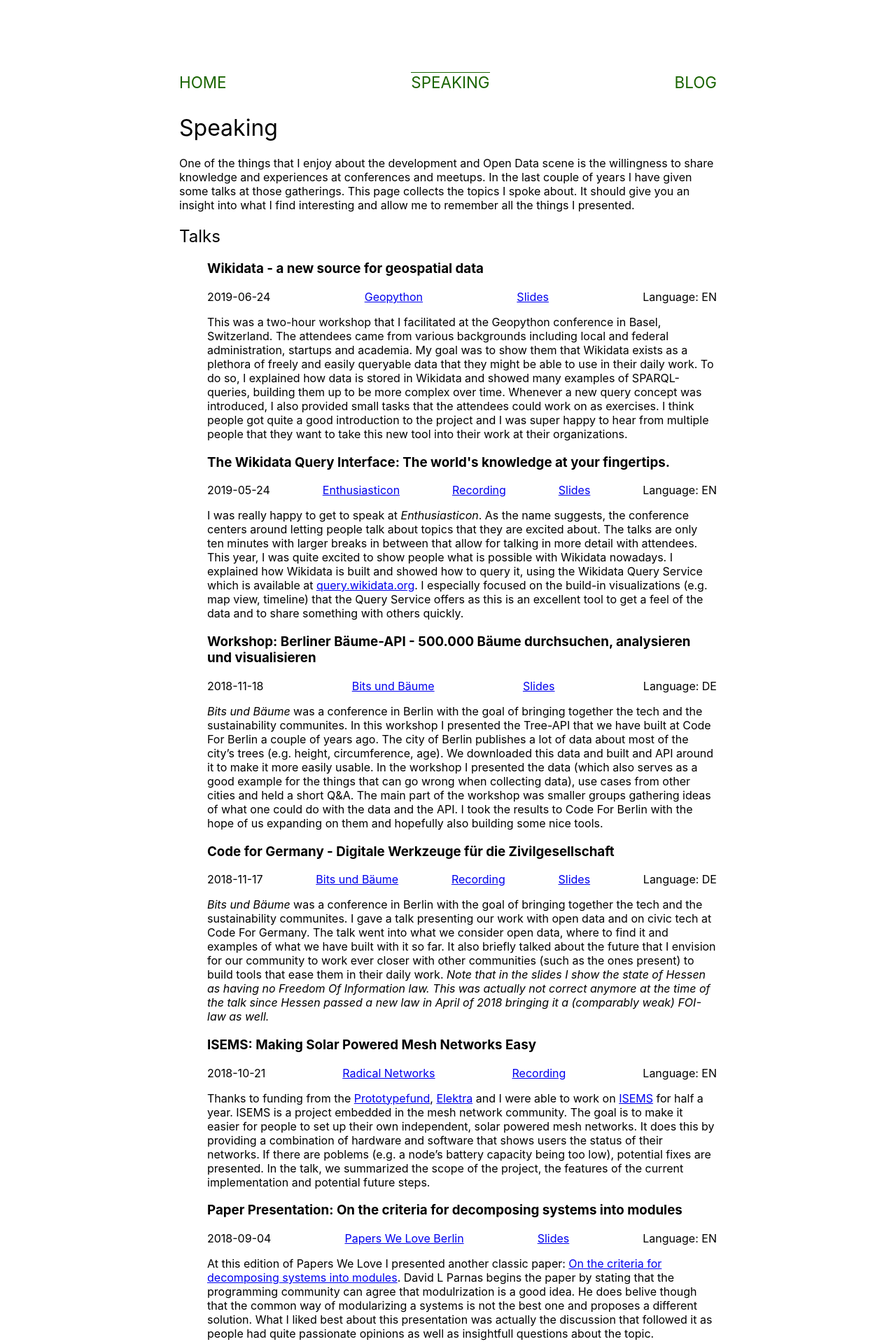
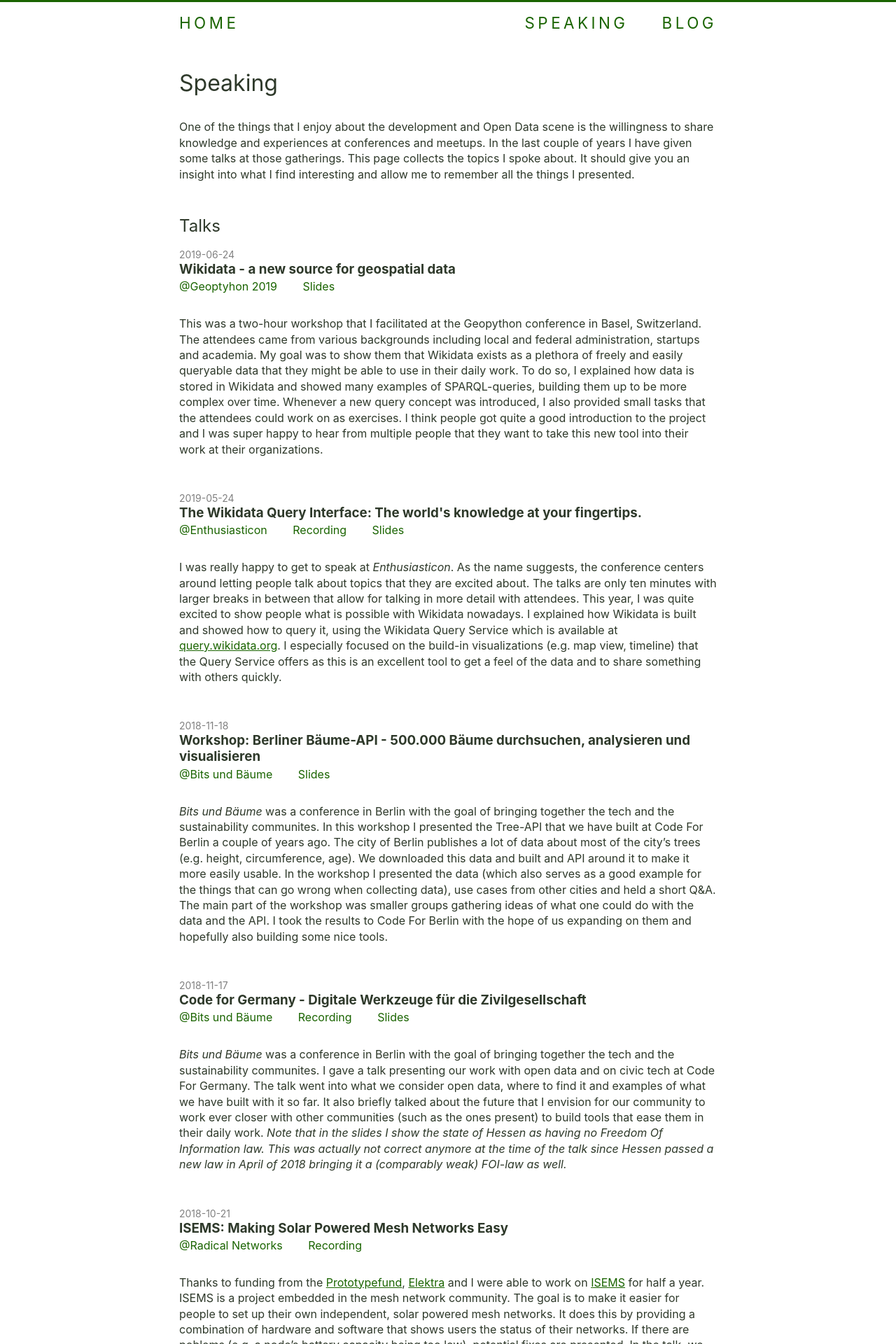
Before and after one commit to k-nut/website, a Jekyll site: the page built from speaking.md, in a window 1280 px wide. Shown: the top 1920 px of the page at 70% size. Built offline with Jekyll 4.4.1, drawn with Linux system fonts in a browser that asks for light colours; some of the changed text lies outside the part shown.

Commit message:
Update styles, provide blog styles

```diff
--- a/Gemfile
+++ b/Gemfile
@@ -1,3 +1,7 @@
 source "https://rubygems.org"
 
-gem "jekyll", "~> 3.7.3"
+gem "jekyll", "~> 4.0.0"
+
+group :jekyll_plugins do
+   gem "jekyll-seo-tag", "~> 2.6.0"
+end
--- a/_config.yml
+++ b/_config.yml
@@ -1,21 +1,20 @@
-# Welcome to Jekyll!
-#
-# This config file is meant for settings that affect your whole blog, values
-# which you are expected to set up once and rarely edit after that. If you find
-# yourself editing this file very often, consider using Jekyll's data files
-# feature for the data you need to update frequently.
-#
-# For technical reasons, this file is *NOT* reloaded automatically when you use
-# 'bundle exec jekyll serve'. If you change this file, please restart the server process.
+title: k-nut.eu
+baseurl: "" # the subpath of your site, e.g. /blog
+url: "https://k-nut.eu"
+twitter:
+ username: notknut
 
 # Build settings
 markdown: kramdown
+kramdown:
+ input: GFM
+ hard_wrap: false
 
-# Exclude from processing.
-# The following items will not be processed, by default. Create a custom list
-# to override the default setting.
 exclude:
  - Gemfile
  - Gemfile.lock
  - deploy.sh
  - vendor
+
+plugins:
+ - jekyll-seo-tag
--- a/_layouts/default.html
+++ b/_layouts/default.html
@@ -1,92 +1,34 @@
-<!doctype html>
-<html lang='en'>
+<!DOCTYPE html>
+<html lang="en">
   <head>
     <meta charset="utf-8" />
-  <meta name="viewport" content="width=device-width, initial-scale=1">
-  <title> k-nut.eu - Knut Hühne {% if page.title %} - {{ page.title }} {% endif %} </title>
+    <meta name="viewport" content="width=device-width, initial-scale=1" />
 
-  <link rel="apple-touch-icon" sizes="180x180" href="/apple-touch-icon.png">
-  <link rel="icon" type="image/png" sizes="32x32" href="/favicon-32x32.png">
-  <link rel="icon" type="image/png" sizes="16x16" href="/favicon-16x16.png">
-  <link rel="manifest" href="/site.webmanifest">
-  <link rel="mask-icon" href="/safari-pinned-tab.svg" color="#1A6400">
-
-  <style media="screen">
-  html, body, * {
-    box-sizing: border-box;
-  }
-
-  body {
-    font-family: -apple-system, BlinkMacSystemFont, "Segoe UI", Roboto, Oxygen-Sans, Ubuntu, Cantarell, "Helvetica Neue", sans-serif
-  }
-
-  h1, h2{
-    font-weight: normal;
-  }
-
-  main {
-    padding: 5rem 1rem;
-  }
-
-  .centered {
-    width: 800px;
-    margin: 0 auto;
-  }
-
-  footer {
-    text-align: center;
-  }
-
-  footer a, footer a:visited {
-    color: gray;
-    text-decoration: none;
-  }
-
-  @media (max-width: 800px) {
-    .centered {
-      width: 100%;
-    }
-  }
-
-    .main-nav ul{
-      margin-bottom: 2em;
-      display: flex;
-      padding: 0;
-      justify-content: space-between;
-    }
-
-    .main-nav li {
-      list-style-type: none;
-    }
-
-    .main-nav a {
-      text-decoration: none;
-      text-transform: uppercase;
-      font-size: 1.4rem;
-      color: rgb(26, 100, 0);
-    }
-
-  .main-nav a.active {
-    border-top: 1px solid rgb(26, 100, 0);
-  }
-
-  </style>
+    <link rel="apple-touch-icon" sizes="180x180" href="/apple-touch-icon.png" />
+    <link rel="icon" type="image/png" sizes="32x32" href="/favicon-32x32.png" />
+    <link rel="icon" type="image/png" sizes="16x16" href="/favicon-16x16.png" />
+    <link rel="manifest" href="/site.webmanifest" />
+    <link rel="mask-icon" href="/safari-pinned-tab.svg" color="#1A6400" />
+    <link rel="stylesheet" href="{{ '/assets/css/style.css' | relative_url }}">
+    {% seo %}
   </head>
   <body>
-  <main class="centered">
-    <nav class="main-nav">
+    <nav class="main-nav centered">
       <ul>
-        <li><a href="/" {% if page.url  == "/" %}class="active"{% endif %}>Home</a></li>
-        <li><a href="/speaking" {% if page.url  == "/speaking/" %}class="active"{% endif %}>Speaking</a></li>
+        <li><a href="/">Home</a></li>
+        <li><a href="/speaking">Speaking</a></li>
         <li><a href="https://blog.k-nut.eu">Blog</a></li>
       </ul>
     </nav>
 
+    <main class="centered">
       {{ content }}
     </main>
+
     <footer class="centered">
+      <nav>
         <a href="/impressum/">Impressum</a>
+      </nav>
     </footer>
   </body>
-
 </html>
--- /dev/null
+++ b/_sass/_base.sass
@@ -0,0 +1,44 @@
+html, body, *
+  box-sizing: border-box
+
+body
+  font-family: -apple-system, BlinkMacSystemFont, "Segoe UI", Roboto, Oxygen-Sans, Ubuntu, Cantarell, "Helvetica Neue", sans-serif
+  color: hsl(104, 15%, 19.6%)
+  border-top: 3px solid hsl(104, 100%, 19.6%)
+  margin: 0
+
+h1,
+h2
+  font-weight: normal
+
+h3
+  font-weight: bolder
+
+ul
+  padding: 0
+
+  li
+    list-style-type: none
+
+h2
+  margin-top: 3rem
+  margin-bottom: 0.5rem
+
+a
+  color: rgb(26, 100, 0)
+
+p
+  margin: 2rem 0
+  line-height: 1.4em
+
+.centered
+  width: 800px
+  margin: 0 auto
+  padding: 1rem
+
+@media (max-width: 800px)
+  .centered
+    width: 100%
+
+.entry
+  margin-bottom: 3rem
--- /dev/null
+++ b/_sass/blog.sass
@@ -0,0 +1,12 @@
+pre
+  overflow-x: auto
+  padding: 8px 12px
+blockquote
+  padding-left: 2rem
+  margin-left: 1rem
+  border-left: 4px solid hsl(104, 15%, 69.6%)
+  font-style: italic
+iframe
+  width: 100%
+  height: 400px
+  border: none
--- /dev/null
+++ b/_sass/footer.sass
@@ -0,0 +1,16 @@
+footer
+  padding: 1rem 0
+  margin: 4rem 0
+  &::before
+    width: 80px
+    content: ""
+    display: block
+    border-top: 1px solid lightgray
+    margin-bottom: 1rem
+  nav
+    display: flex
+    justify-content: space-between
+footer a,
+footer a:visited
+  color: gray
+  text-decoration: none
--- /dev/null
+++ b/_sass/index.sass
@@ -0,0 +1,3 @@
+.projects-list
+  li
+    margin-bottom: 1rem
--- /dev/null
+++ b/_sass/nav.sass
@@ -0,0 +1,37 @@
+.main-nav
+
+  ul
+    max-width: 800px
+    display: flex
+    padding: 0
+    justify-content: space-between
+    flex-wrap: wrap
+    margin: 0
+
+  li
+    list-style-type: none
+
+    &:first-child
+      flex-grow: 1
+
+    &:not(:first-child)
+      margin-left: 3rem
+
+  a
+    text-decoration: none
+    text-transform: uppercase
+    letter-spacing: 0.2em
+    font-size: 1.4rem
+    color: rgb(26, 100, 0)
+
+
+@media (max-width: 800px)
+  .main-nav ul li
+    width: 100%
+    margin-left: 0 !important
+
+    &:first-child
+      margin-bottom: 1.4em !important
+
+    &:not(:last-child)
+      margin-bottom: 1em !important
--- /dev/null
+++ b/_sass/speaking.sass
@@ -0,0 +1,21 @@
+.date
+  color: gray
+  font-size: 14px
+  margin-bottom: 0
+
+.meta
+  & > *
+    margin-right: 2em
+
+  a
+    &:hover
+      text-decoration: underline
+
+.meta a,
+.meta a:visited
+  color: rgb(26, 100, 0)
+  text-decoration: none
+
+.title
+  margin-top: 0
+  margin-bottom: 0.2rem
--- /dev/null
+++ b/assets/css/style.sass
@@ -0,0 +1,10 @@
+---
+---
+
+
+@import 'base'
+@import 'nav'
+@import 'footer'
+@import 'index'
+@import 'speaking'
+@import 'blog'
--- a/speaking.md
+++ b/speaking.md
@@ -5,8 +5,9 @@ permalink: /speaking/
 talks:
   - title: "Wikidata - a new source for geospatial data"
     date: 2019-06-24
-    venue: >
-      [Geopython](http://2019.geopython.net)
+    venue:
+      label: Geoptyhon 2019
+      url: http://2019.geopython.net
     language: EN
     slides: /static/Geopython-Wikidata.pdf
     description: >
@@ -21,8 +22,9 @@ talks:
       multiple people that they want to take this new tool into their work at their organizations.
   - title: "The Wikidata Query Interface: The world's knowledge at your fingertips."
     date: 2019-05-24
-    venue: >
-      [Enthusiasticon](https://www.enthusiasticon.de)
+    venue:
+      label: Enthusiasticon
+      url: https://www.enthusiasticon.de
     language: EN
     slides: /static/Enthusiasticon-Wikidata.pdf
     video: https://www.youtube.com/watch?v=jTmkEmn84dI
@@ -38,8 +40,9 @@ talks:
       with others quickly.
   - title: "Workshop: Berliner Bäume-API - 500.000 Bäume durchsuchen, analysieren und visualisieren"
     date: 2018-11-18
-    venue: >
-      [Bits und Bäume](https://bits-und-baeume.org)
+    venue:
+      label: Bits und Bäume
+      url: https://bits-und-baeume.org
     language: DE
     slides: /static/Berliner-Bäume-API.pdf
     description: >
@@ -53,8 +56,9 @@ talks:
       some nice tools.
   - title: "Code for Germany - Digitale Werkzeuge für die Zivilgesellschaft"
     date: 2018-11-17
-    venue: >
-      [Bits und Bäume](https://bits-und-baeume.org)
+    venue:
+      label: Bits und Bäume
+      url: https://bits-und-baeume.org
     language: DE
     video: https://media.ccc.de/v/bub2018-12-code_for_germany_-_digitale_werkzeuge_fur_die_zivilgesellschaft
     slides: /static/Code-For-Germany-Bits-und-Bäume.pdf
@@ -69,8 +73,9 @@ talks:
       a new law in April of 2018 bringing it a (comparably weak) FOI-law as well.*
   - title: "ISEMS: Making Solar Powered Mesh Networks Easy"
     date: 2018-10-21
-    venue: >
-      [Radical Networks](https://radicalnetworks.org)
+    venue:
+      label: Radical Networks
+      url: https://radicalnetworks.org
     language: EN
     video: https://www.youtube.com/watch?v=Fx38uWU1G8M&t=1s
     description: >
@@ -82,8 +87,9 @@ talks:
       In the talk, we summarized the scope of the project, the features of the current implementation and potential future steps.
   - title: "Paper Presentation: On the criteria for decomposing systems into modules"
     date: 2018-09-04
-    venue: >
-      [Papers We Love Berlin](https://www.meetup.com/de-DE/Papers-We-Love-Berlin/)
+    venue:
+      label: Papers We Love Berlin
+      url: https://www.meetup.com/de-DE/Papers-We-Love-Berlin/
     language: EN
     slides: /static/Criteria-for-Modularization.pdf
     description: >
@@ -95,8 +101,9 @@ talks:
       as people had quite passionate opinions as well as insightfull questions about the topic.
   - title: "Offene Daten - Geschichte, Hintergründe, Anwendungen"
     date: 2018-03-01
-    venue: >
-      [Think Big Data Camp](https://www.think-big.org/machen/camps/)
+    venue:
+      label: Think Big Data Camp
+      url: https://www.think-big.org/machen/camps/
     language: DE
     slides: /static/Die-Welt-der-offenen-Daten.pdf
     description: >
@@ -109,8 +116,9 @@ talks:
       actual problems and improve their communities.
   - title: "Paper Presentation: MENACE - Machine learning with matchboxes"
     date: 2018-02-01
-    venue: >
-      [Papers We Love Berlin](https://www.meetup.com/de-DE/Papers-We-Love-Berlin/)
+    venue:
+      label: Papers We Love Berlin
+      url: https://www.meetup.com/de-DE/Papers-We-Love-Berlin/
     language: EN
     slides: /static/papers-we-love-with-notes.pdf
     description: >
@@ -122,8 +130,9 @@ talks:
       examples of machine reinforcement learning though.
   - title: Nationalist or Not - building a game with Wikidata
     date: 2017-06-24
-    venue: >
-      [Wikidata Wahldaten Workshop](https://de.wikipedia.org/wiki/Wikipedia:Wikidata-Wahldaten-Workshop)
+    venue:
+      label: Wikidata Wahldaten Workshop
+      url: https://de.wikipedia.org/wiki/Wikipedia:Wikidata-Wahldaten-Workshop
     code: https://github.com/k-nut/nationalist-or-not
     language: DE
     description: >
@@ -134,7 +143,6 @@ talks:
       of left- and right-wing politicians are fetched from Wikidata and the players have to swipe left or right depending on
       the party association that they guess fo the politician. In the talk/workshop I went over the data model that is used
       for this in Wikidata and we had a look at the (relatively small amount of) code that was required to build the game.
-
 
 lightningtalks:
   - title: Introduction to Open Data and Code For Germany
@@ -230,6 +238,7 @@ lightningtalks:
       my small system for remembering tools that I discovered. People seemed to like these small hacks and awarded this *Hack of the Month* again.
       To say thank you I wrote two blogposts later: [Cowjokes command line script](https://blog.k-nut.eu/cowjokes), [remembering tools](https://blog.k-nut.eu/tools-and-tricks)
 ---
+
 <h1> Speaking </h1>
 
 One of the things that I enjoy about the development and Open Data scene is the willingness to share knowledge and experiences at conferences and meetups. In the last couple of years I have given some talks at those gatherings. This page collects the topics I spoke about. It should give you an insight into what I find interesting and allow me to remember all the things I presented.
@@ -238,13 +247,15 @@ One of the things that I enjoy about the development and Open Data scene is the
   <ul>
     {% assign talks = page.talks | sort: 'date' | reverse  %}
     {% for item in talks  %}
-    <li>
+    <li class="entry">
+      <span class="date">{{ item.date }}</span>
       <h3 class="title">{{ item.title }} </h3>
       <div class="meta">
-        <span class="date">{{ item.date }}</span>
-        <span class="venue">{{ item.venue | markdownify | remove: '<p>' | remove: '</p>' }}</span>
+        <span class="venue">
+         <a href="{{item.venue.url}}">@{{ item.venue.label }} </a>
+        </span>
         {% if item.code %}
-        <span class="code"><a href="{{item.code}}"> Code </a> </span>
+        <span class="code"><a href="{{item.code}}">Code</a></span>
         {% endif %}
         {% if item.video %}
         <span class="video"><a href="{{item.video}}"> Recording </a> </span>
@@ -252,13 +263,11 @@ One of the things that I enjoy about the development and Open Data scene is the
         {% if item.slides %}
         <a href="{{ item.slides }}" class="slides">Slides</a>
         {% endif %}
-        <span class="language">Language: {{ item.language }}</span>
       </div>
       <div class="description">{{ item.description | markdownify }}</div>
     </li>
     {% endfor %}
   </ul>
-
 
 <h2> Lightning Talks </h2>
   <p>
@@ -268,18 +277,17 @@ I have also given some Lightning Talks. Most of them at <a href="https://www.mee
   <ul>
     {% assign ts = page.lightningtalks | sort : 'date' | reverse %}
     {% for item in ts %}
-    <li>
+    <li class="entry">
+      <span class="date">{{ item.date }}</span>
       <h3 class="title">{{ item.title }} </h3>
       <div class="meta">
-        <span class="date">{{ item.date }}</span>
         <span class="venue">{{ item.venue }}</span>
         {% if item.slides %}
         <a href="{{ item.slides }}" class="slides">Slides</a>
         {% endif %}
         {% if item.source %}
-        <a href="{{ item.source }}" class="source">Source</a>
+        <a href="{{ item.source }}" class="source">Code</a>
         {% endif %}
-        <span class="language">Language: {{ item.language }}</span>
       </div>
       <div class="description">{{ item.description | markdownify }}</div>
     </li>
@@ -289,20 +297,6 @@ I have also given some Lightning Talks. Most of them at <a href="https://www.mee
 I also usually present the work that we do at the Open Knowledge Lab Berlin once a month at our meetup. The presentation gives a general overview about the background of open data, its applications and the work that we in Berlin and the whole codefor.de community is doing with it. If this sounds interesting to you, you should totally <a href="https://www.meetup.com/OK-Lab-Berlin/">come by</a>.
 
 <style>
-.meta {
-display: flex;
-justify-content: space-between;
-flex-wrap: wrap;
-}
 
-ul li {
-  list-style-type: none;
-}
-
-@media (max-width: 700px) {
-  .meta, .meta > * {
-    display: block;
-  }
-}
 
 </style>
```
Also changed, not shown: index.md (+5 -4 lines), Gemfile.lock, 2 other files. Lines whose indentation alone changed are shown as unchanged.
